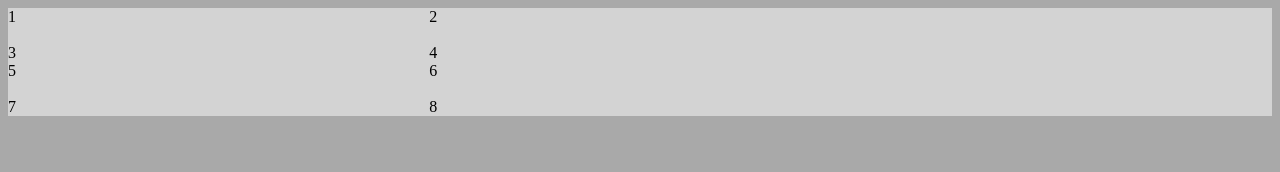
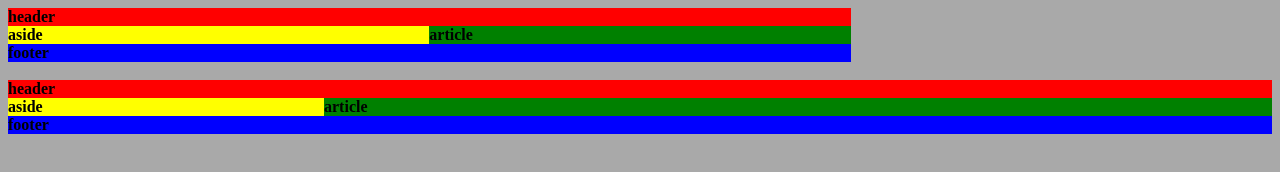
Before and after one commit to rae-han/learn-web, a plain HTML site: page css/grids/grid.html in a window 1280 px wide. Drawn offline with Linux system fonts and the light colour scheme.

Commit message:
add: grid template

```diff
--- a/css/grids/grid.html
+++ b/css/grids/grid.html
@@ -10,7 +10,7 @@
   <title>Grid</title>
 </head>
 <body id="body">
-  <div class="container">
+  <!-- <div class="container">
     <div class="item">1</div>
     <div class="item">2</div>
     <div class="item">3</div>
@@ -19,6 +19,19 @@
     <div class="item">6</div>
     <div class="item">7</div>
     <div class="item">8</div>
+  </div> -->
+  <div class="container1">
+    <div class="header">header</div>
+    <div class="article">article</div>
+    <div class="aside">aside</div>
+    <div class="footer">footer</div>
+  </div>
+  <br>
+  <div class="container2">
+    <div class="header">header</div>
+    <div class="article">article</div>
+    <div class="aside">aside</div>
+    <div class="footer">footer</div>
   </div>
 </body>
 </html>
--- a/css/grids/grid.scss
+++ b/css/grids/grid.scss
@@ -1,14 +1,76 @@
 #body {
   background-color: darkgray;
 
-  .container {
+  // .container {
+  //   // display: grid;
+  //   // grid-template-columns: 1fr 2fr;
+  //   // grid-template-rows: 2fr 1fr 2fr;
+
+  //   // grid-gap: 1px;
+  //   // grid-row-gap: 3px;
+  //   // gap: 10px;
+
+  //   // background-color: black;
+
+  //   .item {
+  //     background-color: lightgray;
+  //   }
+  // }
+
+  color: black;
+  font-weight: bold;
+
+  .container1 {
     display: grid;
-    grid-template-columns: 1fr 2fr;
-    grid-template-rows: 2fr 1fr 2fr;
-    background-color: black;
+    grid-template-columns: 1fr 1fr 1fr;
 
-    .item {
-      background-color: lightgray;
+    .header {
+      grid-column: 1/3;
+      grid-row: 1;
+      background: red;
+    }
+    .article {
+      grid-column: 2;
+      grid-row: 2;
+      background: green;
+    }
+    .aside {
+      grid-column: 1;
+      grid-row: 2;
+      background: yellow;
+    }
+    .footer {
+      grid-column: 1/3;
+      grid-row: 3;
+      background: blue
     }
   }
+
+  .container2 {
+    display: grid;
+    grid-template-areas:
+      "header header"
+      "sidebar content"
+      "footer footer";
+    grid-template-columns: 1fr 3fr;
+
+    .header {
+      grid-area: header;
+      background: red;
+    }
+    .article {
+      grid-area: content;
+      background: green;
+    }
+    .aside {
+      grid-area: sidebar;
+      background: yellow;
+    }
+    .footer {
+      grid-area: footer;
+      background: blue
+    }
+  }
+
+
 }
```
Also changed, not shown: css/grids/grid.css, 1 other file.
